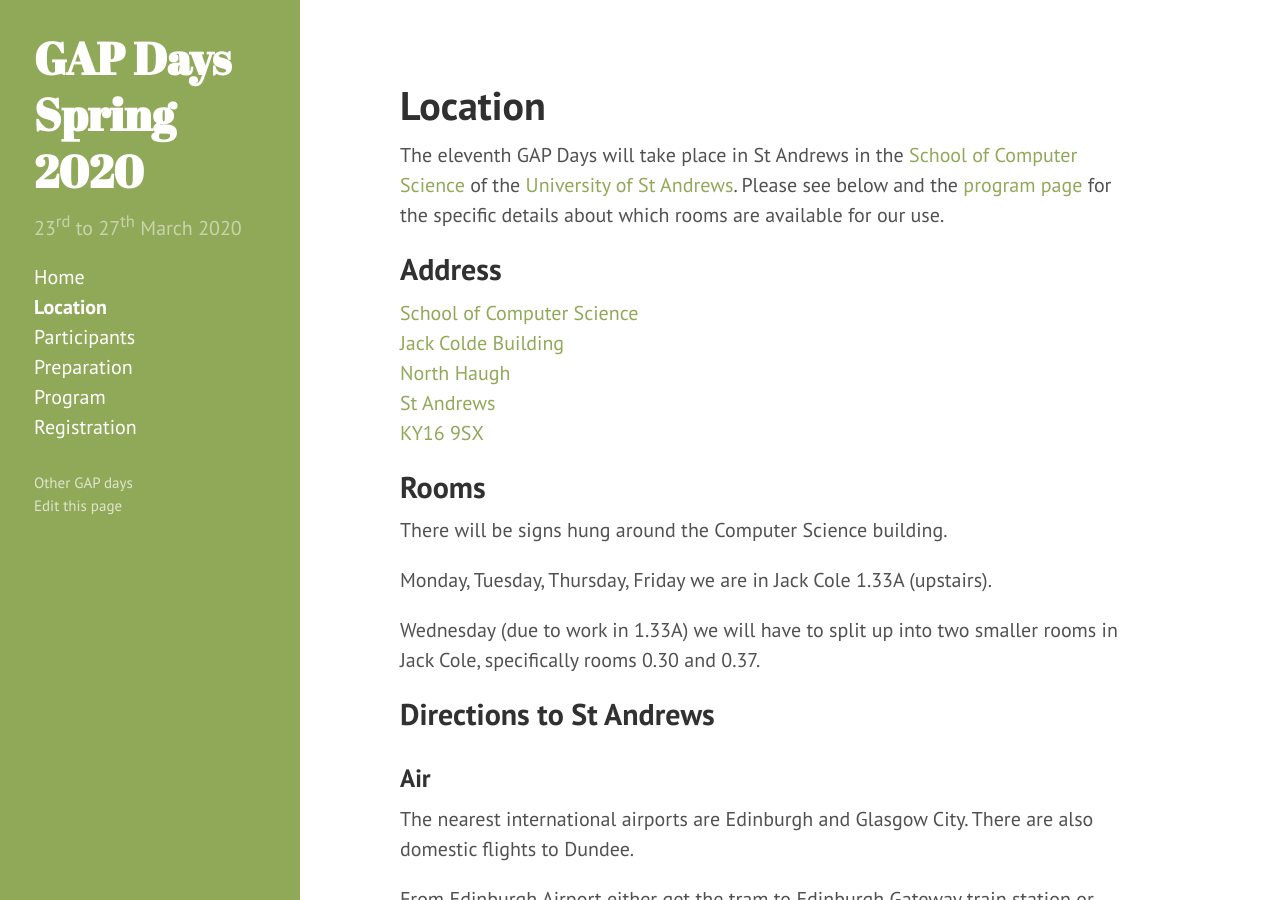
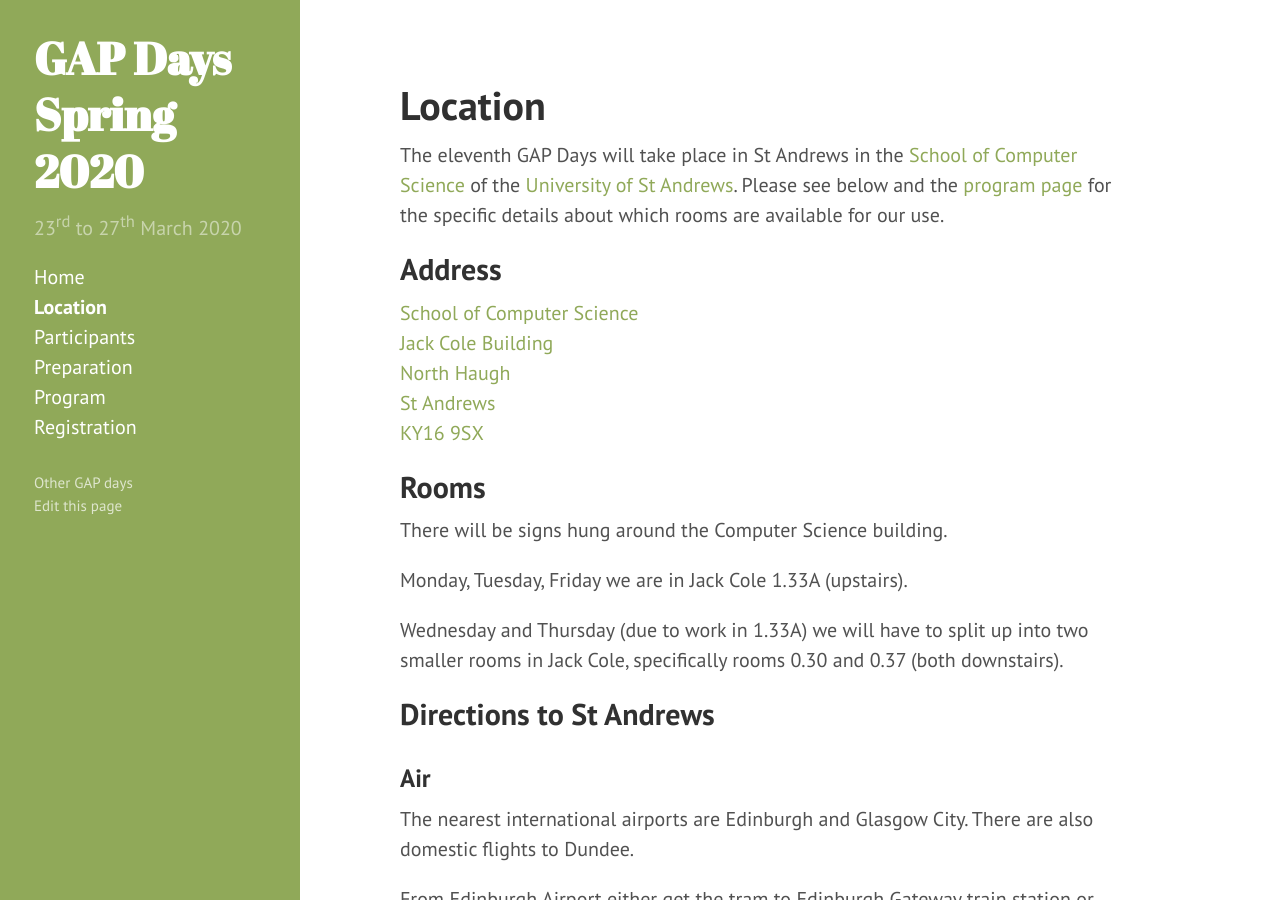
Before and after one commit to gapdays/gapdays2020-spring, a Jekyll site: the page built from location.md, in a window 1280 px wide and 900 px high. Built offline with Jekyll 4.4.1, drawn with Linux system fonts in a browser that asks for light colours.

Commit message:
updated room info as we have been booted out on thursday now as well

```diff
--- a/location.md
+++ b/location.md
@@ -8,7 +8,7 @@ Please see below and the [program page]({{ site.url }}{{ site.baseurl }}/program
 <h2>Address</h2>
 <a href="https://goo.gl/maps/S7oBaf8uLbUFWMn79">
 School of Computer Science <br/>
-Jack Colde Building <br/>
+Jack Cole Building <br/>
 North Haugh <br/>
 St Andrews <br/>
 KY16 9SX</a>
@@ -16,9 +16,9 @@ KY16 9SX</a>
 <h2>Rooms</h2>
 There will be signs hung around the Computer Science building.
 
-Monday, Tuesday, Thursday, Friday we are in Jack Cole 1.33A (upstairs).
+Monday, Tuesday, Friday we are in Jack Cole 1.33A (upstairs).
 
-Wednesday (due to work in 1.33A) we will have to split up into two smaller rooms in Jack Cole, specifically rooms 0.30 and 0.37.
+Wednesday and Thursday (due to work in 1.33A) we will have to split up into two smaller rooms in Jack Cole, specifically rooms 0.30 and 0.37 (both downstairs).
 
 <h2>Directions to St Andrews</h2>
 <h3>Air</h3>
```
